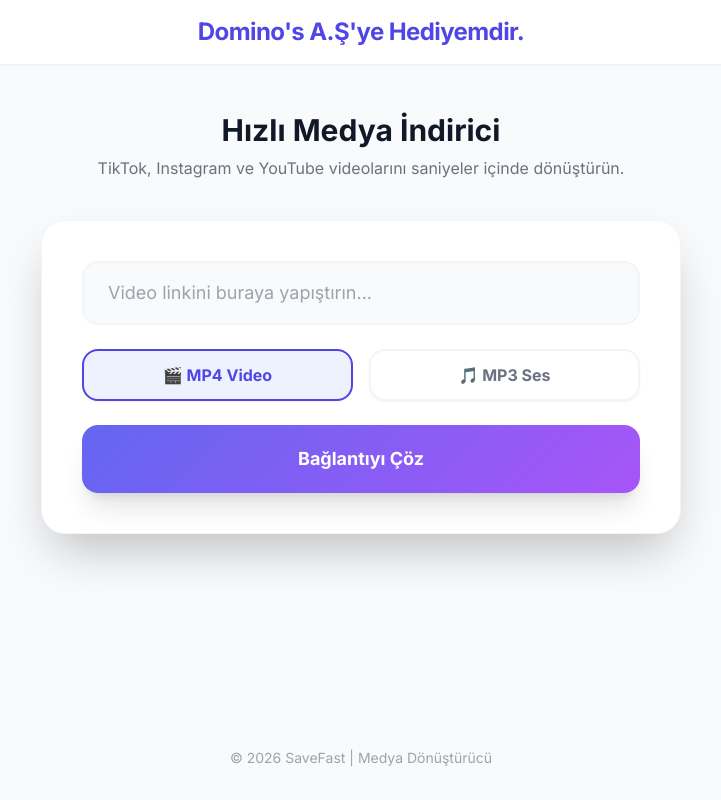
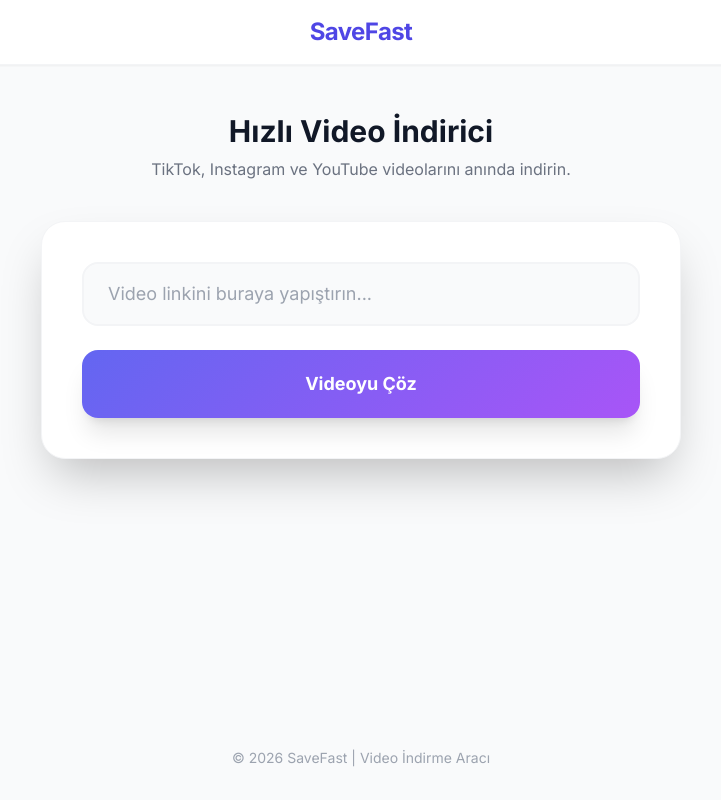
Before and after one commit to ilkerortak/video-downloader, a Flask app: page / in a window 1280 px wide. Shown: the whole page, without its empty margins (279-1000 px from the left). Run offline with Flask 3, Linux system fonts and the light colour scheme; some libraries are stand-ins or nearby versions.

Commit message:
Update index.html

```diff
--- a/templates/index.html
+++ b/templates/index.html
@@ -3,7 +3,7 @@
 <head>
     <meta charset="UTF-8">
     <meta name="viewport" content="width=device-width, initial-scale=1.0">
-    <title>SaveFast | Video & MP3 Downloader</title>
+    <title>SaveFast | Video Downloader</title>
     <script src="https://cdn.tailwindcss.com"></script>
     <link href="https://fonts.googleapis.com/css2?family=Inter:wght@400;600;700&display=swap" rel="stylesheet">
     <style>
@@ -16,14 +16,14 @@
 </head>
 <body class="bg-gray-50 min-h-screen flex flex-col">
 
-    <nav class="bg-white shadow-sm p-4 text-center">
-        <h1 class="text-2xl font-bold text-indigo-600 tracking-tight">Domino's A.Ş'ye Hediyemdir.</h1>
+    <nav class="bg-white shadow-sm p-4 text-center border-b border-gray-100">
+        <h1 class="text-2xl font-bold text-indigo-600 tracking-tight">SaveFast</h1>
     </nav>
 
     <main class="flex-grow container mx-auto px-4 py-12 max-w-2xl">
         <div class="text-center mb-10">
-            <h2 class="text-3xl font-extrabold text-gray-900 mb-2">Hızlı Medya İndirici</h2>
-            <p class="text-gray-500">TikTok, Instagram ve YouTube videolarını saniyeler içinde dönüştürün.</p>
+            <h2 class="text-3xl font-extrabold text-gray-900 mb-2">Hızlı Video İndirici</h2>
+            <p class="text-gray-500">TikTok, Instagram ve YouTube videolarını anında indirin.</p>
         </div>
 
         <div class="bg-white rounded-3xl shadow-2xl p-6 md:p-10 border border-gray-100">
@@ -35,64 +35,43 @@
             {% endif %}
 
             <form method="POST" id="downloadForm" class="space-y-6">
-                <div>
-                    <input
-                        type="text" name="url" placeholder="Video linkini buraya yapıştırın..."
-                        class="w-full px-6 py-4 bg-gray-50 border-2 border-gray-100 rounded-2xl focus:border-indigo-500 focus:ring-0 outline-none text-gray-700 text-lg transition-all"
-                        required
-                    >
-                </div>
-
-                <div class="flex gap-4">
-                    <label class="flex-1">
-                        <input type="radio" name="format_type" value="video" checked class="hidden peer">
-                        <div class="text-center py-3 border-2 rounded-2xl cursor-pointer peer-checked:border-indigo-600 peer-checked:bg-indigo-50 peer-checked:text-indigo-600 border-gray-100 text-gray-500 font-bold transition-all shadow-sm">
-                            🎬 MP4 Video
-                        </div>
-                    </label>
-                    <label class="flex-1">
-                        <input type="radio" name="format_type" value="audio" class="hidden peer">
-                        <div class="text-center py-3 border-2 rounded-2xl cursor-pointer peer-checked:border-indigo-600 peer-checked:bg-indigo-50 peer-checked:text-indigo-600 border-gray-100 text-gray-500 font-bold transition-all shadow-sm">
-                            🎵 MP3 Ses
-                        </div>
-                    </label>
-                </div>
+                <input
+                    type="text" name="url" placeholder="Video linkini buraya yapıştırın..."
+                    class="w-full px-6 py-4 bg-gray-50 border-2 border-gray-100 rounded-2xl focus:border-indigo-500 focus:ring-0 outline-none text-gray-700 text-lg transition-all"
+                    required
+                >
 
                 <button
                     type="submit" id="submitBtn"
                     class="w-full gradient-bg text-white font-bold py-5 rounded-2xl hover:scale-[1.02] transition-all active:scale-95 shadow-xl flex justify-center items-center text-lg"
                 >
-                    <span id="btnText">Bağlantıyı Çöz</span>
+                    <span id="btnText">Videoyu Çöz</span>
                     <div id="loaderIcon" class="hidden loader ease-linear rounded-full border-4 border-t-4 border-white/20 h-6 w-6 ml-3"></div>
                 </button>
             </form>
 
             {% if video_info %}
-            <div class="mt-10 p-8 bg-indigo-50 rounded-3xl border border-indigo-100 animate-fade-in text-center">
-                <div class="mb-4 inline-block px-4 py-1 bg-indigo-600 text-white text-xs font-bold rounded-full uppercase">
-                    {{ video_info.type }}
-                </div>
-                <h3 class="text-xl font-bold text-gray-800 mb-6 leading-tight">{{ video_info.title }}</h3>
+            <div class="mt-10 p-8 bg-indigo-50 rounded-3xl border border-indigo-100 text-center">
+                <h3 class="text-lg font-bold text-gray-800 mb-6 leading-tight">{{ video_info.title }}</h3>
                 <a
                     href="{{ video_info.url }}"
                     target="_blank"
-                    class="inline-block w-full sm:w-auto bg-green-500 hover:bg-green-600 text-white font-extrabold py-4 px-12 rounded-2xl transition-all shadow-lg hover:shadow-green-200"
+                    class="inline-block w-full sm:w-auto bg-green-500 hover:bg-green-600 text-white font-extrabold py-4 px-12 rounded-2xl transition-all shadow-lg"
                 >
-                    Hemen İndir
+                    Videoyu İndir
                 </a>
-                <p class="mt-4 text-sm text-gray-400">İndirme başlamazsa butona sağ tıklayıp "Farklı Kaydet" deyin.</p>
             </div>
             {% endif %}
         </div>
     </main>
 
     <footer class="py-8 text-center text-gray-400 text-sm">
-        &copy; 2026 SaveFast | Medya Dönüştürücü
+        &copy; 2026 SaveFast | Video İndirme Aracı
     </footer>
 
     <script>
         document.getElementById('downloadForm').onsubmit = function() {
-            document.getElementById('btnText').innerText = "Medya İşleniyor...";
+            document.getElementById('btnText').innerText = "Video İşleniyor...";
             document.getElementById('loaderIcon').classList.remove('hidden');
             document.getElementById('submitBtn').classList.add('opacity-80', 'cursor-not-allowed');
         };
```
